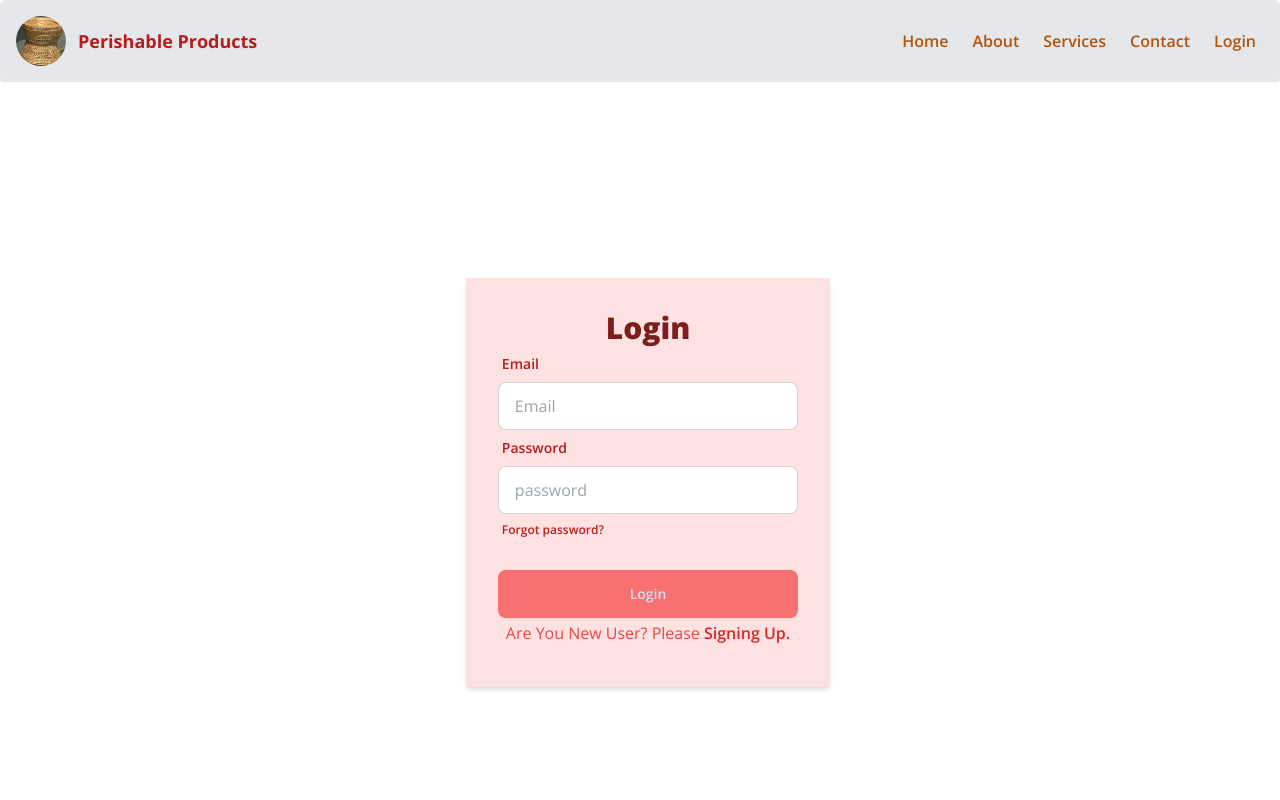
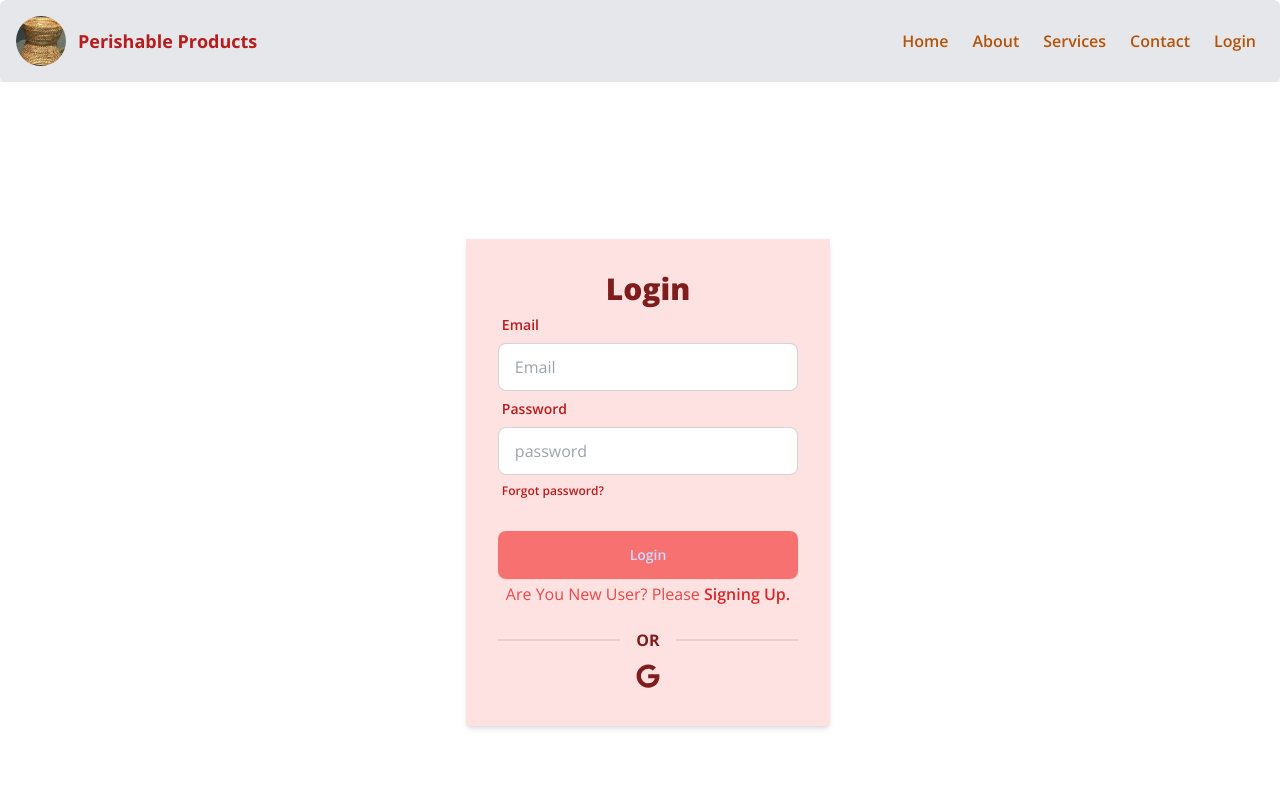
Before and after one commit to maazihad/perishable-products-project-client, a React (Vite) app: page /login in a window 1280 px wide. Shown: the top 800 px of the page. Built offline with nearby package versions, Linux system fonts and the light colour scheme; no server answers.

Commit message:
Google Login Added

```diff
--- a/src/components/SocialLogin/SocialLogin.jsx
+++ /dev/null
@@ -1,10 +0,0 @@
-
-const SocialLogin = () => {
-   return (
-      <div>
-
-      </div>
-   );
-};
-
-export default SocialLogin;
--- a/src/pages/Authentication/Login/Login.jsx
+++ b/src/pages/Authentication/Login/Login.jsx
@@ -1,9 +1,9 @@
 import { Link, useLocation, useNavigate } from 'react-router-dom';
-import SocialLogin from '../../../components/SocialLogin/SocialLogin';
 import { useContext } from 'react';
 import { AuthContext } from '../../../providers/AuthProvider';
 import Swal from 'sweetalert2';
 import toast from 'react-hot-toast';
+import SocialLogin from './SocialLogin';
 
 const Login = () => {
   const { signIn } = useContext(AuthContext);
--- /dev/null
+++ b/src/pages/Authentication/Login/SocialLogin.jsx
@@ -0,0 +1,45 @@
+import { useContext } from 'react';
+import { AuthContext } from '../../../providers/AuthProvider';
+import { useLocation, useNavigate } from 'react-router-dom';
+import Swal from 'sweetalert2';
+import toast from 'react-hot-toast';
+import { FaGoogle } from 'react-icons/fa';
+
+const SocialLogin = () => {
+  const location = useLocation();
+  const from = location.state?.from?.pathname || '/';
+  const navigate = useNavigate();
+
+  const { googleSignIn } = useContext(AuthContext);
+
+  const handleGoogleSignIn = () => {
+    googleSignIn()
+      .then((result) => {
+        const loggedUser = result.user;
+        if (loggedUser) {
+          Swal.fire({
+            position: 'center',
+            icon: 'success',
+            title: 'Your google Login Successfully. ',
+            showConfirmButton: false,
+            timer: 1500,
+          });
+        }
+        navigate(from, { replace: true });
+      })
+      .catch((error) => toast(error.message));
+  };
+
+  return (
+    <div>
+      <div className='divider font-bold text-red-900'>OR</div>
+      <div className='text-center space-x-6'>
+        <button onClick={handleGoogleSignIn} className=''>
+          <FaGoogle className='text-red-900 text-2xl' />
+        </button>
+      </div>
+    </div>
+  );
+};
+
+export default SocialLogin;
--- a/src/providers/AuthProvider.jsx
+++ b/src/providers/AuthProvider.jsx
@@ -3,6 +3,7 @@ import {
   getAuth,
   onAuthStateChanged,
   signInWithEmailAndPassword,
+  signInWithPopup,
   signOut,
 } from 'firebase/auth';
 import { createContext, useEffect, useState } from 'react';
@@ -25,6 +26,10 @@ const AuthProvider = ({ children }) => {
     return signInWithEmailAndPassword(auth, email, password);
   };
 
+  const googleSignIn = () => {
+    setLoading(true);
+    return signInWithPopup(auth, googleProvider);
+  };
   const logOut = () => {
     setLoading(true);
     return signOut(auth);
@@ -45,6 +50,7 @@ const AuthProvider = ({ children }) => {
     loading,
     createUser,
     signIn,
+    googleSignIn,
     logOut,
   };
 
```
